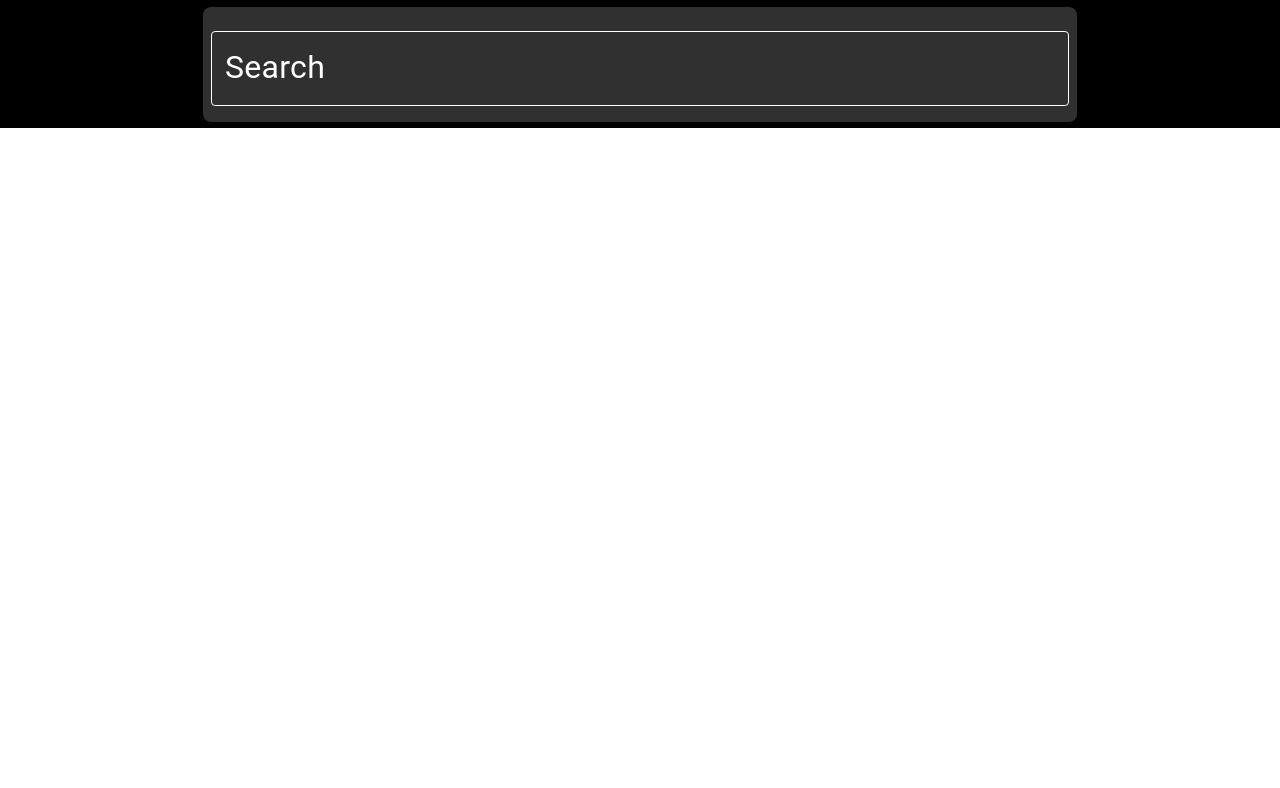
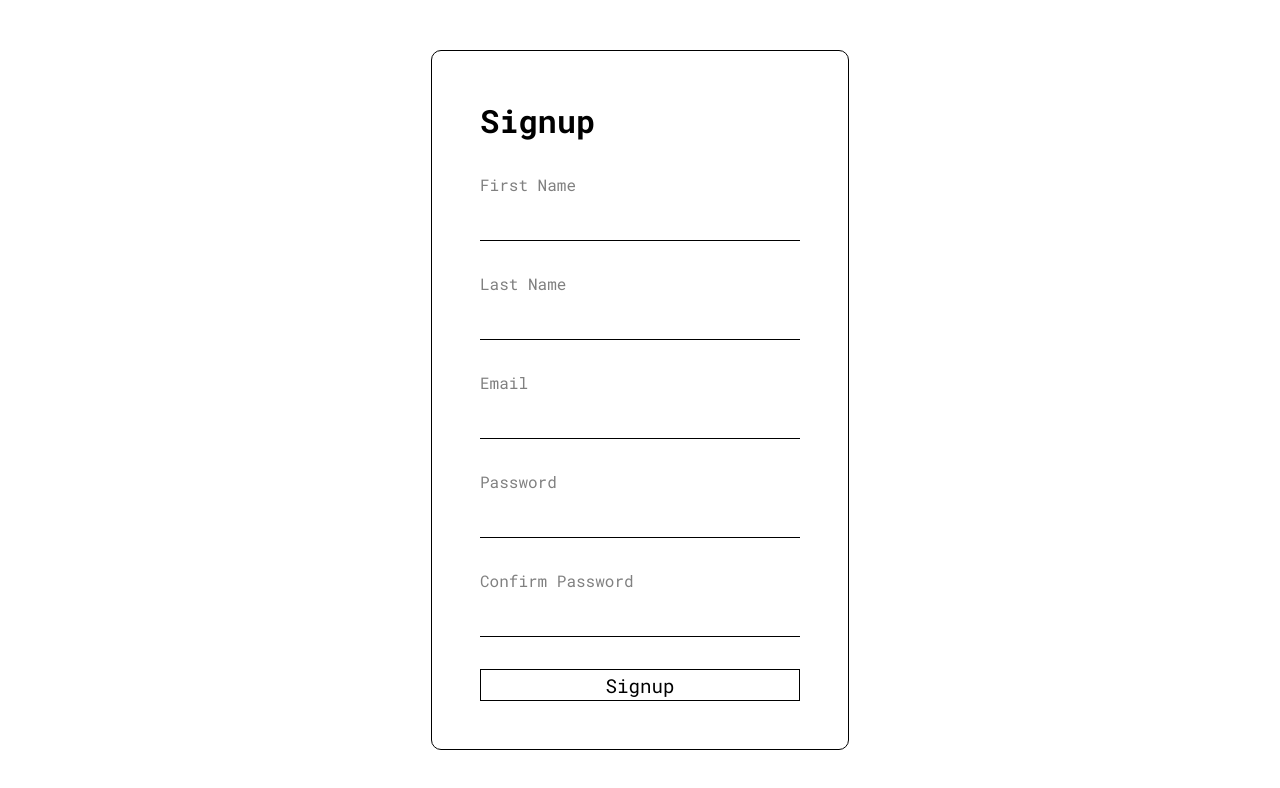
Before and after one commit to darkCavalier11/github-profile, a React (Create React App) app: page /signup in a window 1280 px wide. Shown: the top 788 px of the page. Built offline with nearby package versions, Linux system fonts and the light colour scheme.

Commit message:
frontend signup login page

```diff
--- a/package.json
+++ b/package.json
@@ -12,6 +12,7 @@
     "autosuggest-highlight": "^3.1.1",
     "react": "^17.0.1",
     "react-dom": "^17.0.1",
+    "react-router-dom": "^5.2.0",
     "react-scripts": "4.0.1",
     "web-vitals": "^0.2.4"
   },
--- a/src/App.css
+++ b/src/App.css
@@ -4,3 +4,13 @@
     box-sizing: border-box;
     font-family: 'Roboto Mono', monospace;
 }
+a {
+    text-decoration: none;
+    color: initial;
+}
+a:active {
+    color: initial;
+}
+a:after {
+    color: initial;
+}
--- a/src/App.js
+++ b/src/App.js
@@ -1,13 +1,29 @@
 import Header from "./Header";
 import { useStateValue } from "./StateProvider";
-import './App.css'
+import "./App.css";
+import { BrowserRouter as Router, Switch, Route } from "react-router-dom";
+import Login from "./Login";
+import Signup from "./Signup";
 
 function App() {
   const [{ msg }, dispatch] = useStateValue();
   return (
-    <div className="app">
-      <Header></Header>
-    </div>
+    <Router>
+      <div className="App">
+        <Switch>
+
+          <Route path="/login">
+            <Login></Login>
+          </Route>
+          <Route path="/signup">
+            <Signup></Signup>
+          </Route>
+          <Route path="/">
+            <Header></Header>
+          </Route>
+        </Switch>
+      </div>
+    </Router>
   );
 }
 
--- a/src/Header.css
+++ b/src/Header.css
@@ -20,5 +20,14 @@
 }
 .MuiFormLabel-root, .MuiInputBase-root {
     color: white !important;
-    font-size: 2rem !important;
+    font-size: 1.5rem !important;
 }
+.header__login, .header__signup {
+    font-size: 2rem;
+    margin-left: 1rem;
+    cursor: pointer;
+    border: none;
+    outline: none;
+    background-color: white;
+    color: black;
+}
--- a/src/Header.js
+++ b/src/Header.js
@@ -6,11 +6,12 @@ import Autocomplete from "@material-ui/lab/Autocomplete";
 import { makeStyles } from "@material-ui/core";
 import parse from "autosuggest-highlight/parse";
 import match from "autosuggest-highlight/match";
+import { Link } from "react-router-dom";
 
 const useStyles = makeStyles({
   root: {
     "& .MuiOutlinedInput-root .MuiOutlinedInput-notchedOutline": {
-      borderColor: "#fff"
+      borderColor: "#fff",
     },
     "&:hover .MuiOutlinedInput-root .MuiOutlinedInput-notchedOutline": {
       borderColor: "#fff",
@@ -30,7 +31,7 @@ function Header() {
           id="Search"
           freeSolo
           options={items}
-          getOptionLabel={(option)=> option.login}
+          getOptionLabel={(option) => option.login}
           renderInput={(params) => (
             <TextField
               {...params}
@@ -49,7 +50,10 @@ function Header() {
                 {parts.map((part, index) => (
                   <span
                     key={index}
-                    style={{ fontWeight: part.highlight ? 700 : 400, fontSize:'2rem'}}
+                    style={{
+                      fontWeight: part.highlight ? 700 : 400,
+                      fontSize: "2rem",
+                    }}
                   >
                     {part.text}
                   </span>
@@ -59,6 +63,12 @@ function Header() {
           }}
         />
       </div>
+      <button className="header__login">
+        <Link to="/login">Login</Link>
+      </button>
+      <button className="header__signup">
+        <Link to="/signup">Signup</Link>
+      </button>
     </div>
   );
 }
--- /dev/null
+++ b/src/Login.css
@@ -0,0 +1,42 @@
+.login {
+    display: flex;
+    /* background-color: red; */
+    height: 100vh;
+    align-items: center;
+    justify-content: center;
+}
+.login__container {
+    display: flex;
+    flex-direction: column;
+    width: fit-content;
+    height: fit-content;
+    border: 1px solid black;
+    padding: 3rem;
+    border-radius: 10px;
+}
+input {
+    padding: 10px;
+    width: 20rem;
+    font-size: 1.2rem;
+    border: none;
+    border-bottom: 1px solid black;
+}
+input:focus {
+    border: none;
+    outline: none;
+    border-bottom: 1px solid black;
+}
+span {
+    margin-top: 2rem;
+    color: gray;
+    /* border-bottom: 1px solid black; */
+}
+.login__button {
+    background-color: white;
+    border: 1px solid black;
+    outline: none;
+    margin-top: 2rem;
+    height: 2rem;
+    cursor: pointer;
+    font-size: 1.2rem;
+}
--- /dev/null
+++ b/src/Login.js
@@ -0,0 +1,18 @@
+import React from "react";
+import "./Login.css";
+function Login() {
+  return (
+    <div className="login">
+      <div className="login__container">
+        <h1>Login</h1>
+        <span>Email</span>
+        <input type="email" required></input>
+        <span>Password</span>
+        <input type="password" required></input>
+        <button className="login__button">Login</button>
+      </div>
+    </div>
+  );
+}
+
+export default Login;
--- /dev/null
+++ b/src/Signup.css
@@ -0,0 +1,17 @@
+.signup {
+    display: flex;
+    flex-direction: column;
+    height: 100vh;
+    /* background-color: red; */
+    align-items: center;
+    justify-content: center;
+}
+.signup__container {
+    display: flex;
+    flex-direction: column;
+    border: 1px solid black;
+    padding: 3rem;
+    width: fit-content;
+    height: fit-content;
+    border-radius: 10px;
+}
--- /dev/null
+++ b/src/Signup.js
@@ -0,0 +1,26 @@
+import React from "react";
+import "./Signup.css";
+
+function Signup() {
+  return (
+    <div className="signup">
+      <div className="signup__container">
+        <h1> Signup </h1>
+        <span>First Name</span>
+        <input></input>
+        <span>Last Name</span>
+        <input></input>
+        <span>Email</span>
+        <input type="email"></input>
+        <span>Password</span>
+        <input type="password"></input>
+        <span> Confirm Password</span>
+        <input type="password"></input>
+        <button className="login__button">Signup</button>
+
+      </div>
+    </div>
+  );
+}
+
+export default Signup;
```
Also changed, not shown: 2 other files (tests, documents, lock files or other folders).
